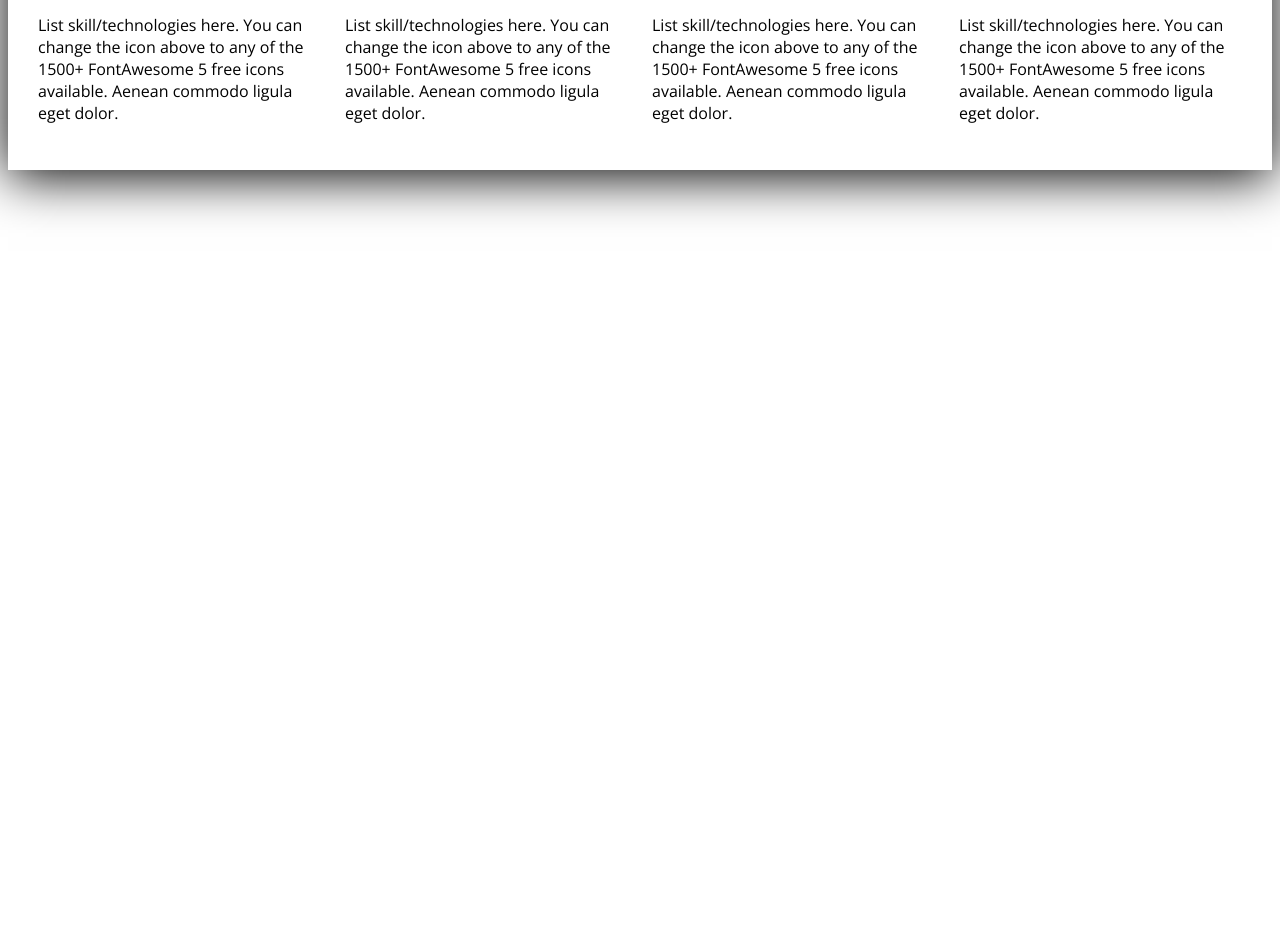
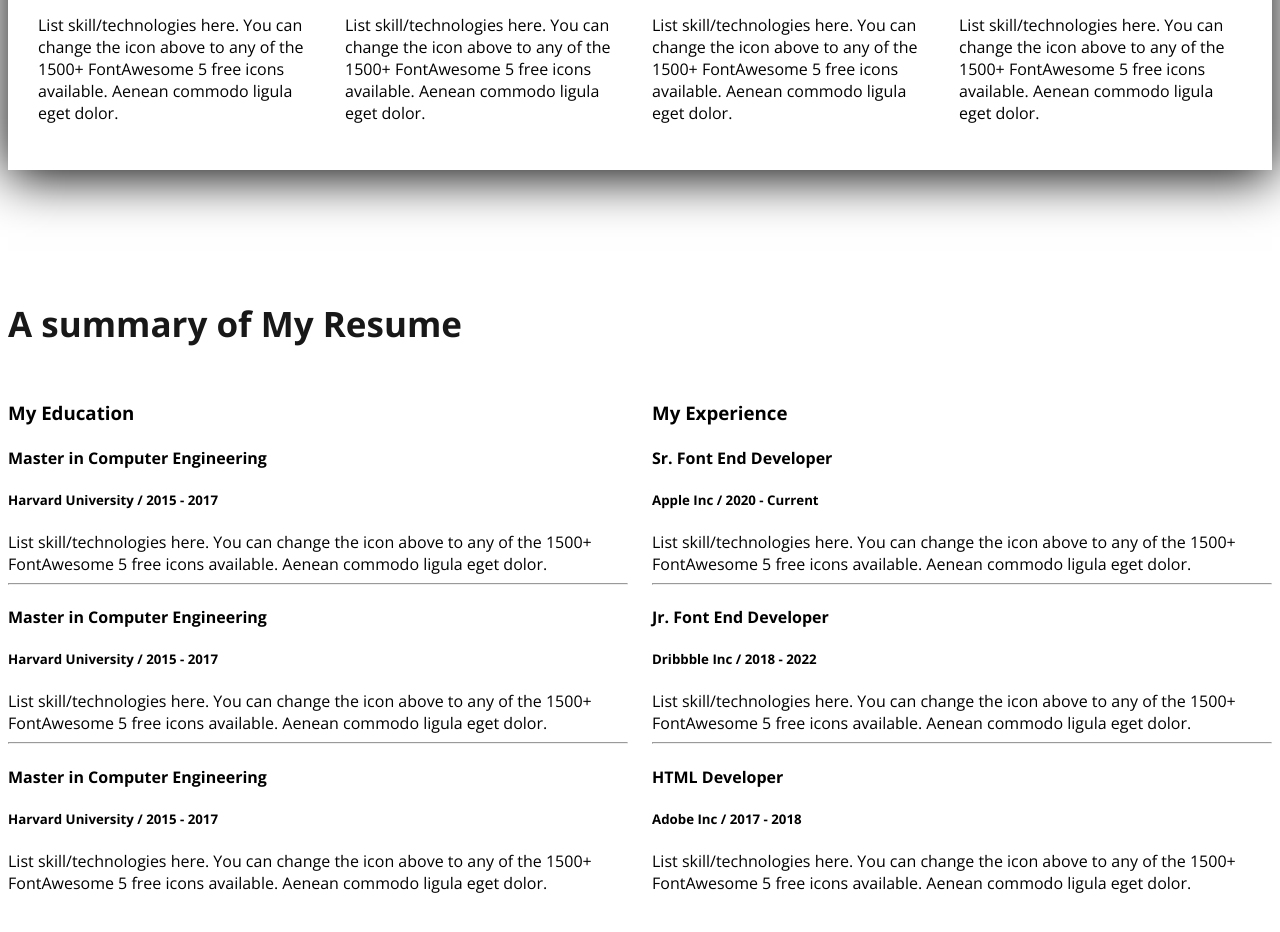
Before and after one commit to tasmia-munira/web-developer-portfolio, a plain HTML site: page index.html in a window 1280 px wide. Shown: the part 2003-2935 px from the top of the page. Before the commit the page ends 2303 px from the top, so only its background shows below. Drawn offline with nearby package versions, Linux system fonts and the light colour scheme.

Commit message:
added resume

```diff
--- a/index.html
+++ b/index.html
@@ -87,6 +87,59 @@
       </section>
     </section>
 
+    <section class="resume">
+      <h3 class="section-title">A summary of My Resume</h3>
+      <div class="resume-container">
+        <!-- .resume-column*2>h3.resume-column-title+.experience*3>h4.experience-title+h5.experience-sub-title+.experience-description -->
+        <div class="resume-column">
+          <h3 class="resume-column-title">My Education</h3>
+          <div class="experience">
+            <h4 class="experience-title">Master in Computer Engineering</h4>
+            <h5 class="experience-sub-title">Harvard University / 2015 - 2017</h5>
+            <div class="experience-description">List skill/technologies here. You can change the icon above
+              to any of the 1500+ FontAwesome 5 free icons available. Aenean commodo ligula eget dolor.</div>
+          </div>
+          <hr>
+          <div class="experience">
+            <h4 class="experience-title">Master in Computer Engineering</h4>
+            <h5 class="experience-sub-title">Harvard University / 2015 - 2017</h5>
+            <div class="experience-description">List skill/technologies here. You can change the icon above
+              to any of the 1500+ FontAwesome 5 free icons available. Aenean commodo ligula eget dolor.</div>
+          </div>
+          <hr>
+          <div class="experience">
+            <h4 class="experience-title">Master in Computer Engineering</h4>
+            <h5 class="experience-sub-title">Harvard University / 2015 - 2017</h5>
+            <div class="experience-description">List skill/technologies here. You can change the icon above
+              to any of the 1500+ FontAwesome 5 free icons available. Aenean commodo ligula eget dolor.</div>
+          </div>
+        </div>
+        <div class="resume-column">
+          <h3 class="resume-column-title">My Experience</h3>
+          <div class="experience">
+            <h4 class="experience-title">Sr. Font End Developer</h4>
+            <h5 class="experience-sub-title">Apple Inc / 2020 - Current</h5>
+            <div class="experience-description">List skill/technologies here. You can change the icon above
+              to any of the 1500+ FontAwesome 5 free icons available. Aenean commodo ligula eget dolor.</div>
+          </div>
+          <hr>
+          <div class="experience">
+            <h4 class="experience-title">Jr. Font End Developer</h4>
+            <h5 class="experience-sub-title">Dribbble Inc / 2018 - 2022</h5>
+            <div class="experience-description">List skill/technologies here. You can change the icon above
+              to any of the 1500+ FontAwesome 5 free icons available. Aenean commodo ligula eget dolor.</div>
+          </div>
+          <hr>
+          <div class="experience">
+            <h4 class="experience-title">HTML Developer</h4>
+            <h5 class="experience-sub-title">Adobe Inc / 2017 - 2018</h5>
+            <div class="experience-description">List skill/technologies here. You can change the icon above
+              to any of the 1500+ FontAwesome 5 free icons available. Aenean commodo ligula eget dolor.</div>
+          </div>
+        </div>
+      </div>
+    </section>
+
 
   </main>
   <footer>
```
